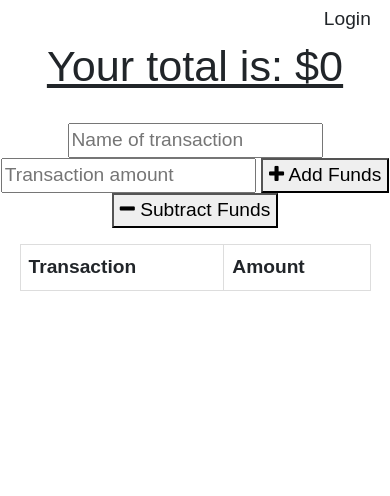
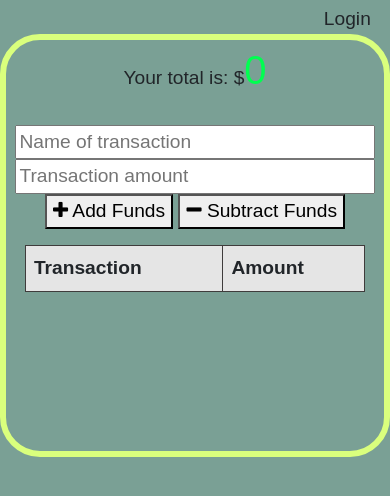
Before and after one commit to Qcent/budget-tracker-pwa, a website: page public/index.html in a window 390 px wide. Drawn offline with nearby package versions, Linux system fonts and the light colour scheme; no server answers.

Commit message:
added color and a stylistic border to page / changed some sizing/positioning and added media queries for small screens

```diff
--- a/public/css/styles.css
+++ b/public/css/styles.css
@@ -1,6 +1,17 @@
+:root {
+    --app-bg-color: #7aa095;
+    --app-dark-color: #acbd8b;
+    --app-light-color: #c8dabe;
+    --app-highlight-color: #DAFF7D;
+    --app-border: .4rem solid var(--app-highlight-color);
+    --app-border-rad: 2.5rem;
+    --app-total-color: #00ff50;
+}
+
 body {
     font-size: 120%;
     font-family: Arial;
+    background-color: var(--app-bg-color);
 }
 
 button,
@@ -15,13 +26,21 @@ table {
 
 td,
 th {
-    border: 1px solid #dddddd;
+    border: 1px solid #3f3c3c;
     text-align: left;
     padding: 8px;
 }
 
+th {
+    background-color: #E5E5E5;
+}
+
+tr {
+    background-color: var(--app-dark-color);
+}
+
 tr:nth-child(even) {
-    background-color: #dddddd;
+    background-color: var(--app-light-color);
 }
 
 .error {
@@ -32,11 +51,31 @@ tr:nth-child(even) {
     margin: 0 auto;
     max-width: 825px;
     text-align: center;
+    border: var(--app-border);
+    border-radius: var(--app-border-rad);
 }
 
-.total {
-    font-size: 150%;
-    text-decoration: underline;
+.insideWrapper {
+    position: relative;
+    top: -2.3rem;
+}
+
+.total-container {
+    display: inline-block;
+    padding: 1rem;
+    border: var(--app-border);
+    border-radius: 50%;
+    background-color: var(--app-bg-color);
+}
+
+.total-txt {
+    font-size: .8rem;
+}
+
+#total {
+    font-family: 'Oswald', sans-serif;
+    font-size: 2.5rem;
+    color: var(--app-total-color);
 }
 
 .form {
@@ -121,7 +160,8 @@ nav {
 
 .tooltip2 .tooltiptext2 {
     visibility: hidden;
-    width: 28vw;
+    width: 20rem;
+    max-width: 28rem;
     background-color: rgb(219, 83, 83);
     color: #fff;
     text-align: center;
@@ -139,3 +179,23 @@ nav {
 .tooltip2:hover .tooltiptext2 {
     visibility: visible;
 }
+
+@media only screen and (max-width: 730px) {
+    #t-name,
+    #t-amount {
+        width: 45%;
+    }
+}
+
+@media only screen and (max-width: 475px) {
+    #t-name,
+    #t-amount {
+        width: 95%;
+    }
+}
+
+@media only screen and (max-width: 310px) {
+    body {
+        font-size: 80%;
+    }
+}
```
